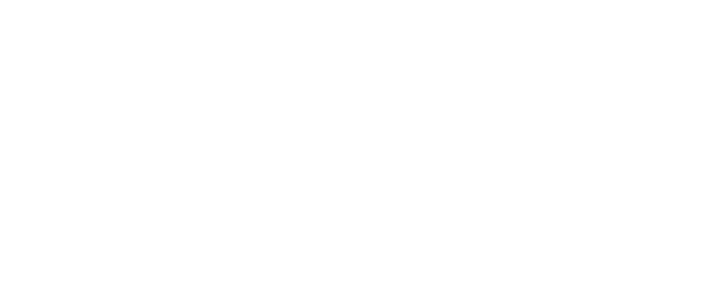
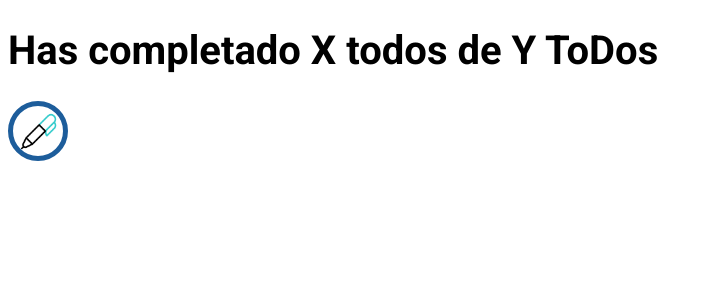
Before and after one commit to Diegofergamboa/Task-Sphere, a React (Vite) app: page / in a window 1280 px wide. Shown: the top 300 px of the page, without its empty margins (0-712 px from the left). Built offline with nearby package versions, Linux system fonts and the light colour scheme.

Commit message:
UI on button completed

```diff
--- a/src/App.jsx
+++ b/src/App.jsx
@@ -1,11 +1,34 @@
-import { useState } from 'react'
+import React from 'react';
+import { TodoCounter } from './components/TodoCounter'
+import { TodoSearch } from './components/TodoSearch.jsx'
+import { TodoList } from './components/TodoList.jsx'
+import { TodoItem } from './components/TodoItem'
+import { CreateTodoButton } from './components/CreateTodoButton'
+
+const defaultTodos = [
+  { text: 'FIrst Task TO DO', completed: true },
+  { text: 'Second Task TO DO', completed: false },
+  { text: 'Third Task To Do', completed: false },
+  { text: 'Four Task To Do ', completed: false },
+  { text: 'FIve Task To Do', completed: true },
+];
 
 function App() {
   return (
     <>
+      <TodoCounter
+      />
+      <TodoSearch
+      />
 
+      <TodoList>
+          <TodoItem
+          />
+      </TodoList>
+
+      <CreateTodoButton />
     </>
-  )
+  );
 }
 
-export default App
+export default App;
--- /dev/null
+++ b/src/components/CreateTodoButton.jsx
@@ -0,0 +1,9 @@
+import React from 'react'
+
+const CreateTodoButton = () => {
+    return (
+        <button className='CreateTodoButton'></button>
+    )
+}
+
+export { CreateTodoButton }
--- /dev/null
+++ b/src/components/TodoCounter.jsx
@@ -0,0 +1,11 @@
+import React from 'react'
+
+function TodoCounter() {
+    return (
+        <div>
+            <h1>Has completado X todos de Y ToDos</h1>
+        </div>
+    )
+}
+
+export { TodoCounter }
--- /dev/null
+++ b/src/components/TodoItem.jsx
@@ -0,0 +1,11 @@
+import React from 'react'
+
+const TodoItem = () => {
+    return (
+        <div>
+
+        </div>
+    )
+}
+
+export { TodoItem }
--- /dev/null
+++ b/src/components/TodoList.jsx
@@ -0,0 +1,11 @@
+import React from 'react'
+
+const TodoList = () => {
+    return (
+        <div>
+
+        </div>
+    )
+}
+
+export { TodoList }
--- /dev/null
+++ b/src/components/TodoSearch.jsx
@@ -0,0 +1,11 @@
+import React from 'react'
+
+const TodoSearch = () => {
+  return (
+    <div>
+
+    </div>
+  )
+}
+
+export { TodoSearch }
--- a/src/styles/_buttons.css
+++ b/src/styles/_buttons.css
@@ -0,0 +1,19 @@
+.CreateTodoButton {
+    background-image: url('../assets/pen.gif');
+    background-position: center;
+    background-size: cover;
+    background-repeat: no-repeat;
+    padding: 12px;
+    border-radius: 50%;
+    width: 60px;
+    height: 60px;
+    border: 5px solid var(--color-primary);
+    cursor: pointer;
+    transition: ease-in-out 0.3s;
+}
+
+.CreateTodoButton:hover {
+    border: 5px solid var(--color-secondary);
+    transform: scale(1.2);
+    opacity: 0.9;
+}
```
